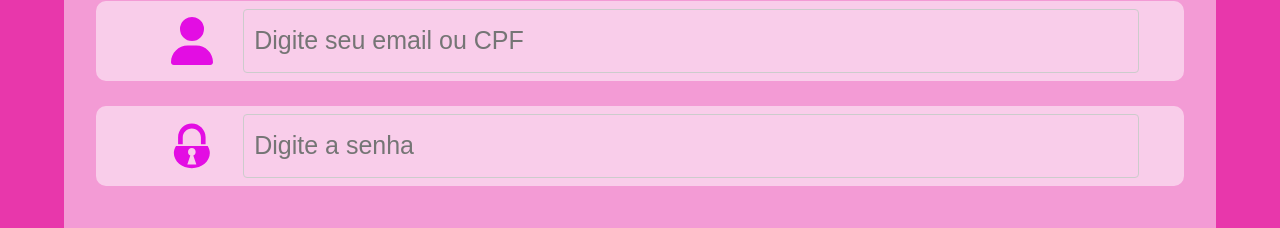
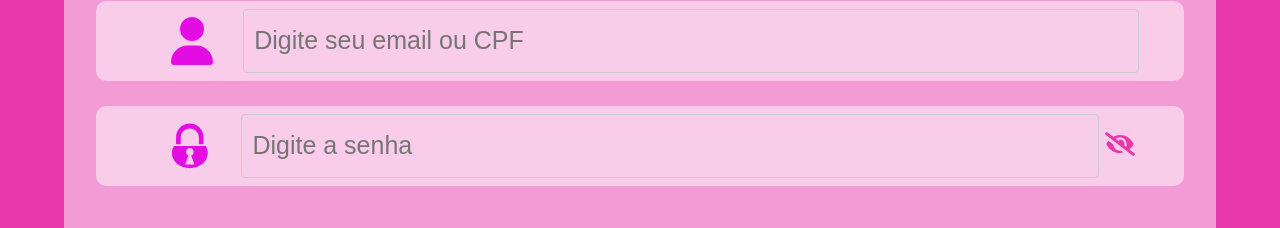
Before and after one commit to Gerenciar-gastos/Gerenciar_gastos_front, a React (Vite) app: page / in a window 1280 px wide. Shown: the part 237-465 px from the top of the page. Built offline with nearby package versions, Linux system fonts and the light colour scheme.

Commit message:
fix: hiding password without login

```diff
--- a/src/assets/styled/userStyled/loginStyled.jsx
+++ b/src/assets/styled/userStyled/loginStyled.jsx
@@ -101,7 +101,7 @@ export const IconePassword = styled.div`
 
 export const InputPassword = styled.input`
   background-color: rgba(255, 255, 255, 0.0);
-  width: 70vw;
+  width: 67vw;
   height: 8vh;
   padding: 10px;
   border: 1px solid #ccc;
--- a/src/pages/Login.jsx
+++ b/src/pages/Login.jsx
@@ -6,6 +6,7 @@ import { GiPadlock } from "react-icons/gi";
 import { Link, useNavigate } from 'react-router-dom';
 import { All, Conteiner, ConteinerSavePassword, EmailCpf, IconeEmailCpf, IconePassword, InputEmailCpf, InputPassword, LogoLogin, Ok, PassWord, Register, SavePassword, SavePasswordRegister } from "../assets/styled/userStyled/loginStyled";
 import { formatCpf } from '../utils/formatCpf';
+import { FaEye, FaEyeSlash } from "react-icons/fa";
 
 
 export default function Login() {
@@ -13,7 +14,7 @@ export default function Login() {
     const [cpfEmail, setCpfEmail] = useState("")
     const [password, setPassword] = useState("")
     const navigate = useNavigate();
-
+    const [showPassword, setShowPassword] = useState(false)
     useEffect(() => {
         const token = localStorage.getItem('authToken');
         if (token) {
@@ -66,6 +67,9 @@ export default function Login() {
                 console.error('Erro na requisição:', err.response?.data || err.message);
             });
     }
+    function togglePasswordVisibility() {
+        setShowPassword(!showPassword);
+    }
 
     return (
         <All>
@@ -89,11 +93,14 @@ export default function Login() {
                         <GiPadlock />
                     </IconePassword>
                     <InputPassword
-                        type="text"
+                        type={showPassword ? "text" : "password"}
                         placeholder="Digite a senha"
                         value={password}
                         onChange={(e) => setPassword(e.target.value)}
                     />
+                    <button type="button" onClick={togglePasswordVisibility} style={{ background: 'none', border: 'none' }}>
+                        {showPassword ? <FaEye style={{ fontSize: "30px", color: "#E837AB" }} /> : <FaEyeSlash style={{ fontSize: "30px", color: "#E837AB" }} />}
+                    </button>
                 </PassWord>
                 <SavePasswordRegister>
                     <SavePassword>
```
